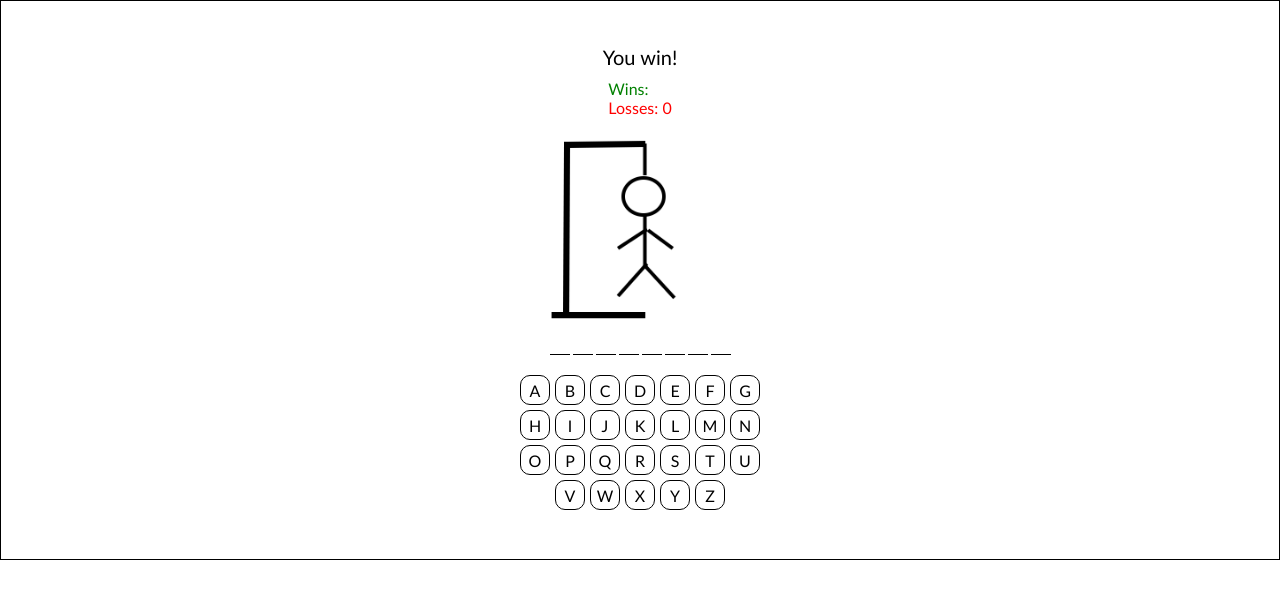
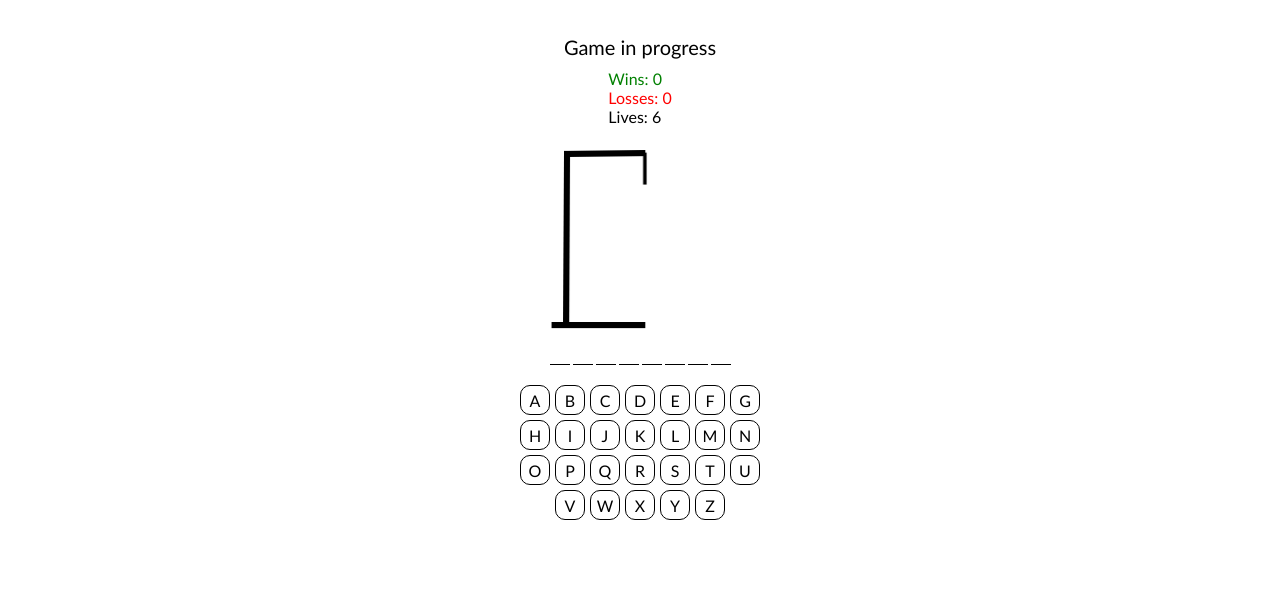
Before and after one commit to Mnde81/kartuves, a React (Vite) app: page / in a window 1280 px wide. Shown: the top 598 px of the page. Built offline with nearby package versions, Linux system fonts and the light colour scheme.

Commit message:
updated file

```diff
--- a/src/App.jsx
+++ b/src/App.jsx
@@ -1,5 +1,4 @@
 
-// import { WordGuess } from './components/word/WordGuess';
 import { useState } from "react";
 import { data } from './data/data';
 import image1 from './img/image1.png';
@@ -12,26 +11,6 @@ import image7 from './img/image7.png';
 
 
 
-// export function WordGuess(params) {
-//   return (
-
-//       <section className="word">
-//            {params.data.map((item, index) => (
-//               <div className="word" key={index}>
-//                   <div className="{countA}">{item.first}</div>
-//                   <div className="letter">{item.second}</div>
-//                   <div className="letter">{item.third}</div>
-//                   <div className="letter">{item.fourth}</div>
-//                   <div className="letter">{item.fifth}</div>
-//                   <div className="letter">{item.sixth}</div>
-//                   <div className="letter">{item.seventh}</div>
-//                   <div className="letter">{item.eigth}</div>
-//               </div>
-//     ))}
-//       </section>
-//   );
-
-// }
 
 
 
@@ -39,9 +18,12 @@ import image7 from './img/image7.png';
 
 function App() {
 
+const [greenCount, setGreenCount] = useState(0);
+
 const [countS, setCountS] = useState();
 
 function updateCountS() {
+  setGreenCount(greenCount + 1);
   setCountS('s');
 }
 
@@ -75,15 +57,25 @@ function updateCountE() {
   setCountE('e');
 }
 
+
+
+
+
+const [redCount, setRedCount] = useState(6);
+
 const [countR, setCountR] = useState();
 
 function updateCountR() {
+  setRedCount(redCount - 1);
   setCountR('r');
+
+
 }
 
 const [countA, setCountA] = useState();
 
 function updateCountA() {
+  setRedCount(redCount - 1);
   setCountA('r');
 }
 
@@ -196,16 +188,55 @@ function updateCountZ() {
 }
 
 
+
+let imageClass = 1;
+let message = 'Game in progress';
+
+if (redCount === 6) {
+  imageClass = image1;
+}
+
+if (redCount === 5) {
+  imageClass = image2;
+}
+
+if (redCount === 4) {
+  imageClass = image3;
+}
+
+if (redCount === 3) {
+  imageClass = image4;
+}
+
+if (redCount === 2) {
+  imageClass = image5;
+}
+
+if (redCount === 1) {
+  imageClass = image6;
+}
+
+if (redCount === 0) {
+  imageClass = image7;
+  message = 'You lost!'
+}
+
+if (greenCount === 8) {
+  message = 'You won!'
+}
+
+
   return (
     <>
     <main>
-      <div className="message">You win!</div>
+      <div className="message">{message}</div>
       <div className="results">
-        <div className="wins">Wins: {countS}</div>
+        <div className="wins">Wins: {greenCount}</div>
         <div className="losses">Losses: 0</div>
+        <div className="lives">Lives: {redCount}</div>
       </div>
-      <img className='image' src={image7} alt="image1" />
-        {/* <WordGuess data={data}/>    */}
+      <img className='image' src={imageClass} alt="image1" />
+
       <div className="word">
         <div className="letter">{countS}</div>
         <div className="letter">{countU}</div>
--- a/src/index.css
+++ b/src/index.css
@@ -20,7 +20,7 @@ main {
   align-items: center;
   justify-content: center;
   height: 560px;
-  border: 1px solid black;
+
 }
 
 .keyboard {
```
Also changed, not shown: src/data/data.js (+0 -10 lines). Lines whose indentation alone changed are shown as unchanged.
